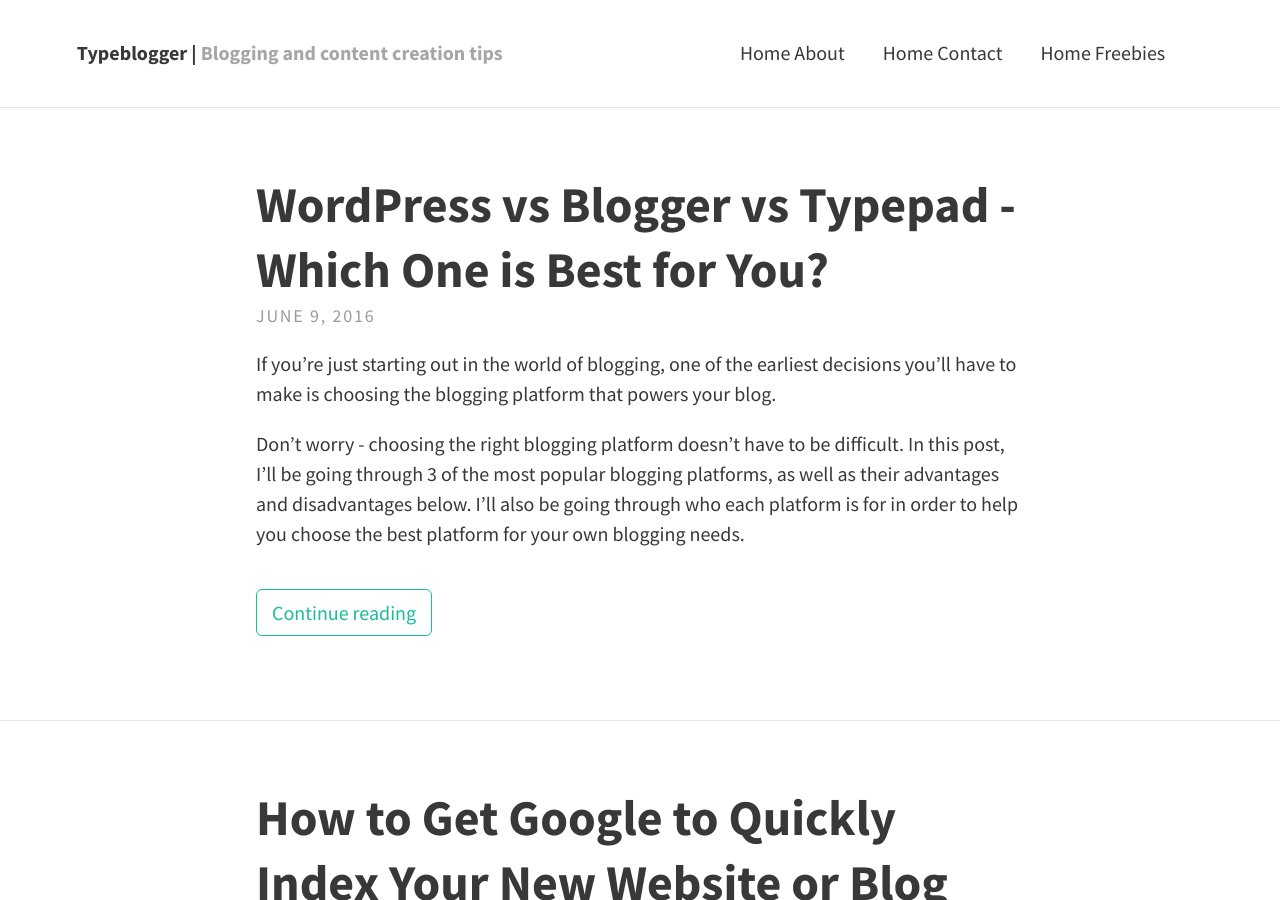
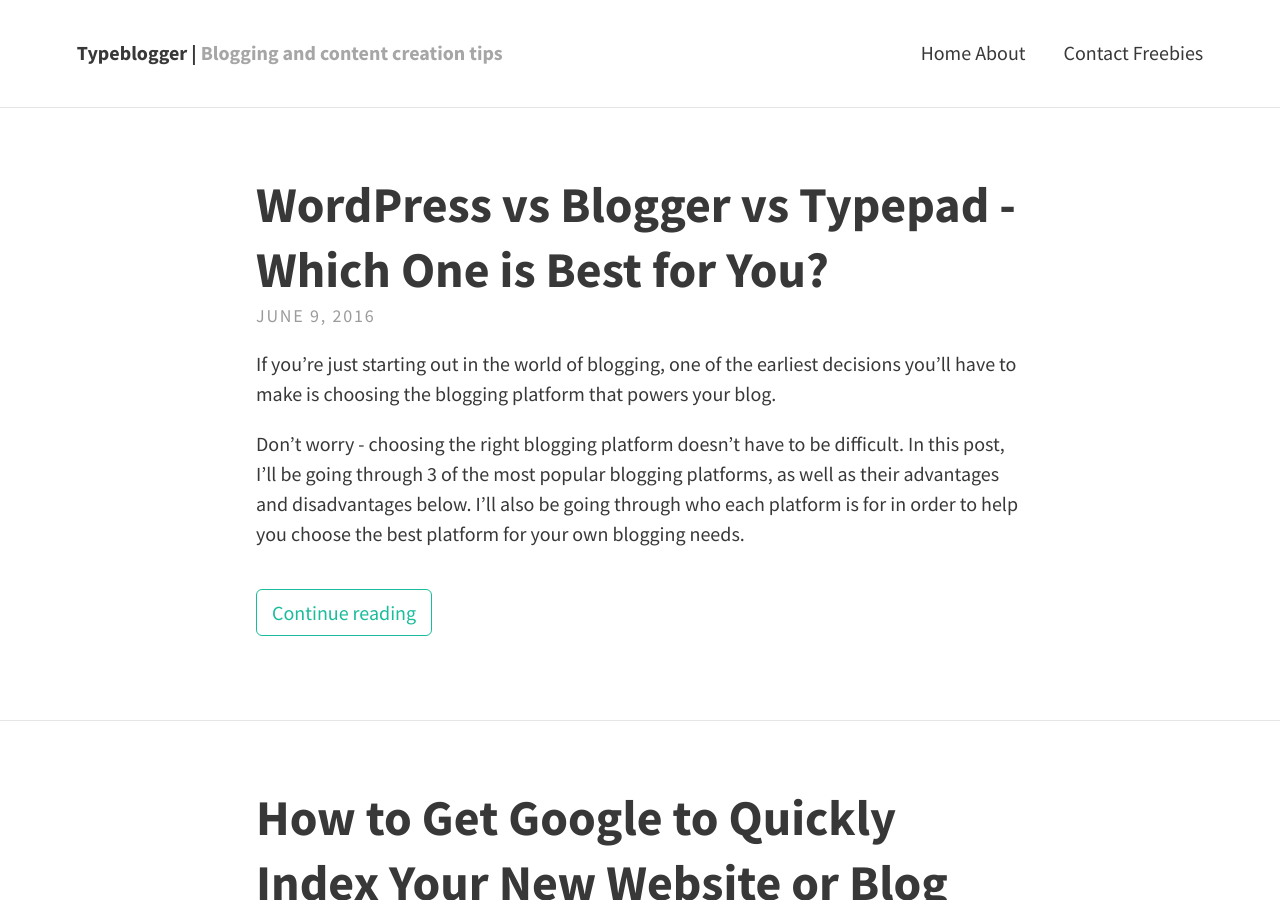
Before and after one commit to typeblogger/typeblogger.github.io, a Jekyll site: the page built from index.html, in a window 1280 px wide and 900 px high. Built offline with Jekyll 4.4.1, drawn with Linux system fonts in a browser that asks for light colours; nearby versions of some CDN libraries; the list of posts is cut into pages by our own code; comment, search, counter and statistics services are not loaded.

Commit message:
Update header.html

```diff
--- a/_includes/header.html
+++ b/_includes/header.html
@@ -6,10 +6,10 @@
 	</div>
 	<nav class="site-nav">
 		<ul>
+			<li>
+                                <a class="page-link" href="/">Home</a>
 			{% for page in site.pages %}
 			{% if page.title and page.hide != true %}
-			<li>
-				<a class="page-link" href="/">Home</a>
 				<a class="page-link" href="{{ page.url | prepend: site.baseurl }}">
 					{{ page.title }}
 				</a>
```
